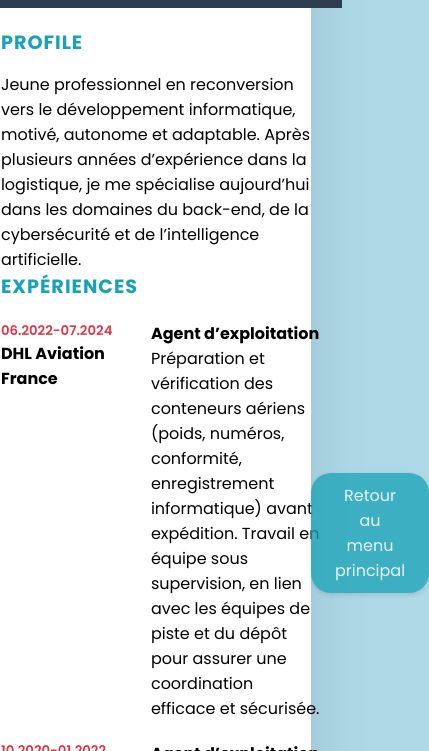
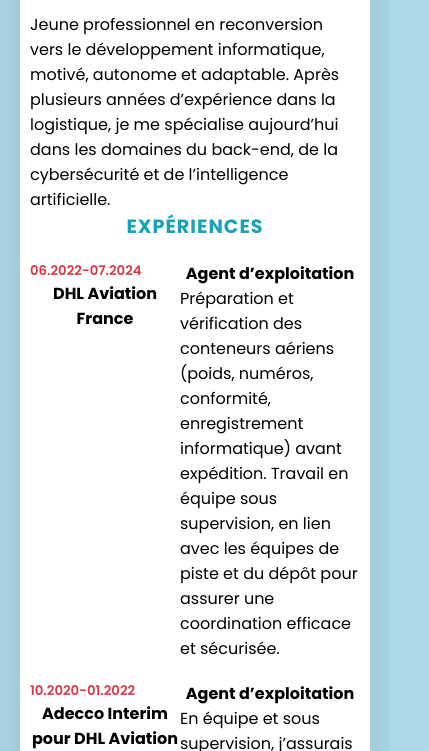
Before and after one commit to drifter32/cv, a plain HTML site: page cv.html in a window 390 px wide. Shown: the part 1249-2000 px from the top of the page, 429 px wide, since content can reach past the window. Drawn offline with Linux system fonts and the light colour scheme.

Commit message:
Mise à jour responsive + style final

```diff
--- a/style.css
+++ b/style.css
@@ -308,13 +308,68 @@ body {
     height: 120px;
   }
 
+.back-button {
+  display: inline-block;
+  padding: 10px 20px;
+  margin-top: 30px;
+  margin-bottom: 20px;
+  background-color: #00bcd4;
+  color: white;
+  text-decoration: none;
+  border-radius: 8px;
+  font-weight: 500;
+  transition: background-color 0.3s ease;
+}
+
+.back-button:hover {
+  background-color: #0097a7;
+}
+
+/* Style spécial pour les petits écrans */
+@media (max-width: 768px) {
+  .container {
+    grid-template-columns: 1fr;
+    display: block;
+    padding: 10px;
+  }
+
+  .container .left-side,
+  .container .right-side {
+    width: 100%;
+    padding: 0;
+  }
+
+  .right-side {
+    margin-top: 20px;
+  }
+
+  .contactInfo,
+  .profileTexte,
+  h2, h3, h4 {
+    text-align: center;
+  }
+
+  .imgBx {
+    width: 120px;
+    height: 120px;
+  }
+
   .back-button {
-    position: static;
     display: block;
-    margin: 40px auto 0;
+    width: 80%;
+    margin: 20px auto;
     text-align: center;
-    border-radius: 20px;
     font-size: 16px;
-    padding: 10px 24px;
+    padding: 10px 20px;
+    background-color: #00bcd4;
+    color: white;
+    text-decoration: none;
+    border-radius: 8px;
+    font-weight: 500;
+    transition: background-color 0.3s ease;
+  }
+
+  .back-button:hover {
+    background-color: #0097a7;
   }
 }
```
